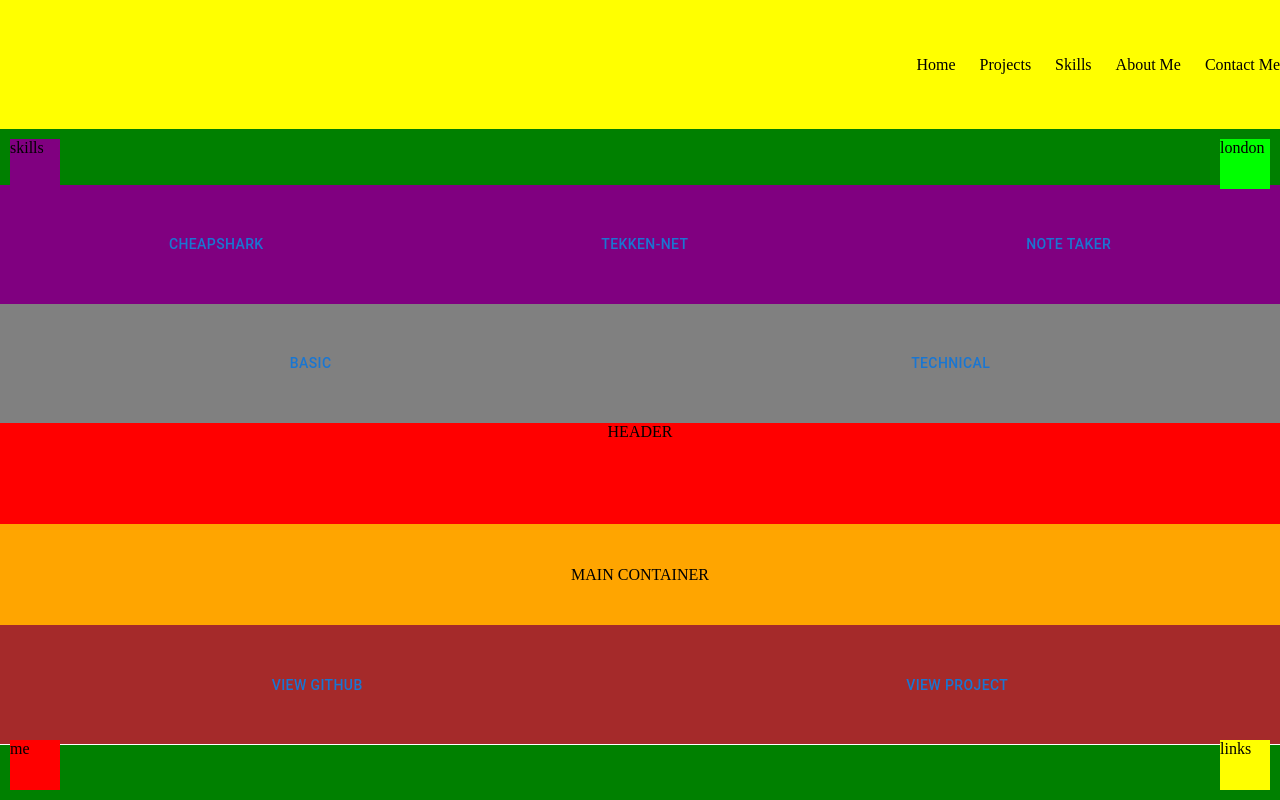
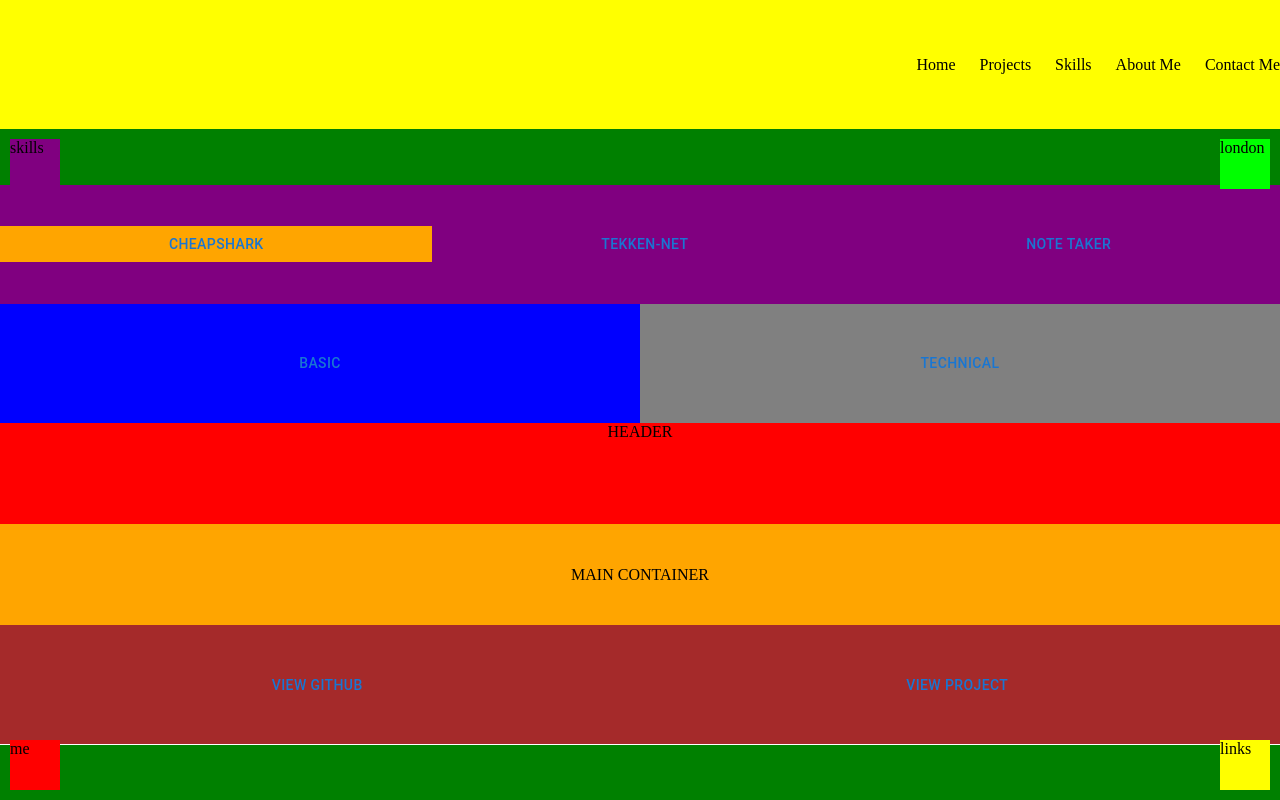
Before and after one commit to aiacuone/portfolio-v3, a Next.js app: page /projects in a window 1280 px wide. Built offline with nearby package versions, Linux system fonts and the light colour scheme.

Commit message:
attached logic and styling to all pages, as well as changes to containers of buttons to ensure full background

```diff
--- a/components/Layout.js
+++ b/components/Layout.js
@@ -22,8 +22,6 @@ export default function Layout({ children }) {
   })
 
   const classesRoot = useStylesRoot()
-
-  console.log(windowHeight, 'windowHeight')
 
   const Phone = () => {
     const useStyles = makeStyles({
--- a/pages/aboutMe.js
+++ b/pages/aboutMe.js
@@ -239,7 +239,6 @@ export default function aboutMe() {
   //         }}>
   //         {aboutMeArr.map((item) => {
   //           const { name, icon: Icon } = aboutMeObj[item]
-  //           console.log(Icon, 'Icon')
   //           return (
   //             <BottomNavigationAction
   //               icon={<Icon />}
--- a/pages/projects.js
+++ b/pages/projects.js
@@ -4,32 +4,10 @@ import Grid from '@mui/material/Grid'
 import { UserContext } from '../utils/UserContext'
 import Button from '@mui/material/Button'
 
-const useStylesRoot = makeStyles({
-  root: {
-    height: '100%',
-    width: '100%',
-    background: 'green',
-  },
-  detailButtons: {
-    flexGrow: 1,
-    zIndex: 3,
-  },
-  viewButton: {
-    height: '100%',
-    whiteSpace: 'nowrap',
-    flexGrow: 1,
-    background: 'white',
-    overflow: 'hidden',
-  },
-
-  projectButton: { flexGrow: 1, zIndex: 1 },
-  viewButtonContainer: { flexWrap: 'nowrap' },
-})
-
 export default function projects() {
   const { state, vars } = useContext(UserContext)
   const [selection, setSelection] = useState({ details: 0, project: 0 })
-  const { isPhone, isPhoneLandscape } = state.phone
+  const { isPhone, isPhoneLandscape, isPhonePortrait } = state.phone
   const {
     hamburger,
     projectsArr,
@@ -41,24 +19,70 @@ export default function projects() {
     secondHeaderHeightLandscape,
   } = vars
 
+  const useStylesRoot = makeStyles({
+    root: {
+      height: '100%',
+      width: '100%',
+      background: 'green',
+    },
+    detailButtons: {
+      // flexGrow: 1,
+
+      width: '100%',
+      zIndex: 3,
+      height: '100%',
+    },
+    viewButton: {
+      height: '100%',
+      whiteSpace: 'nowrap',
+      flexGrow: 1,
+      background: 'white',
+      overflow: 'hidden',
+      // width: isPhonePortrait && '50%',
+    },
+
+    projectButton: { flexGrow: 1, zIndex: 1 },
+    viewButtonContainer: { flexWrap: 'nowrap' },
+    detailContainer: {
+      // flexGrow: 1,
+      padding: 0,
+      // background: 'green',
+      // width: '100%',
+      width: isPhoneLandscape ? '100%' : '50%',
+    },
+    detailContainer2: { height: '100%' },
+    projectButtonContainer: {
+      flexGrow: 1,
+    },
+    projectButtonContainer2: {
+      height: '100%',
+    },
+  })
+
   const classesRoot = useStylesRoot()
 
   const DetailButtons = () => {
+    const arr = ['basic', 'technical']
+    const buttons = arr.map((button, index) => {
       return (
-      <Grid container>
+        <Grid
+          className={classesRoot.detailContainer}
+          style={{ background: selection.details == index && 'blue' }}>
+          <Grid
+            container
+            justifyContent="center"
+            className={classesRoot.detailContainer2}>
             <Button
-          onClick={() => setSelection({ ...selection, details: 0 })}
-          // onClick={() => console.log('selection')}
-          className={classesRoot.detailButtons}>
-          BASIC
-        </Button>
-        <Button
-          onClick={() => setSelection({ ...selection, details: 1 })}
-          className={classesRoot.detailButtons}>
-          TECHNICAL
+              fullWidth
+              className={classesRoot.detailButtons}
+              onClick={() => setSelection({ ...selection, details: index })}>
+              {button}
             </Button>
           </Grid>
+        </Grid>
       )
+    })
+    return <Grid container>{buttons}</Grid>
   }
 
   const ViewGitHubButton = () => {
@@ -79,12 +103,20 @@ export default function projects() {
   }
 
   const projectButtons = projectsArr.map((project, index) => {
+    const containerProps = { container }
     return (
+      <Grid
+        // container
+        className={classesRoot.projectButtonContainer}
+        style={{ background: index == selection.project && 'orange' }}>
+        <Grid container className={classesRoot.projectButtonContainer2}>
           <Button
             onClick={() => setSelection({ ...selection, project: index })}
             className={classesRoot.projectButton}>
             {projectsObj[project].name}
           </Button>
+        </Grid>
+      </Grid>
     )
   })
 
--- a/pages/skills.js
+++ b/pages/skills.js
@@ -11,14 +11,12 @@ const useStylesRoot = makeStyles({
   buttonContainer2: {},
   button: { zIndex: 1 },
   imageContainer: {
-    // padding: '5px 0',
     flexGrow: 1,
     cursor: 'pointer',
     height: '100%',
     zIndex: 1,
   },
   imageContainer2: {
-    // background: 'lime',
     height: '100%',
   },
 })
@@ -308,8 +306,6 @@ export default function skills() {
     return isPhoneLandscape ? <Landscape /> : <Portrait />
   }
 
-  console.log(selection)
-
   return (
     <Grid container className={classesRoot.root}>
       {isPhone ? <Phone /> : <Normal />}
```
Lines whose indentation alone changed are shown as unchanged.
